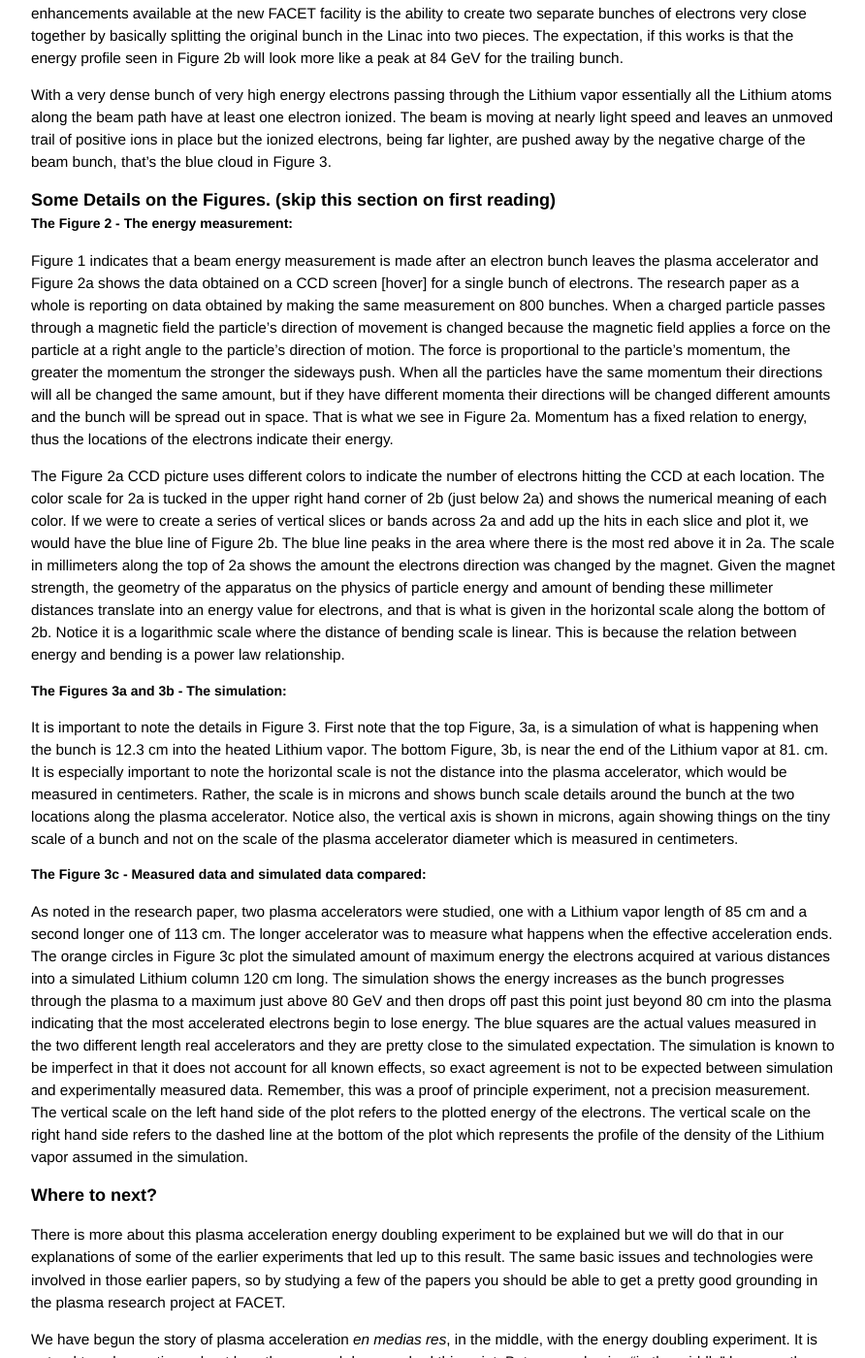
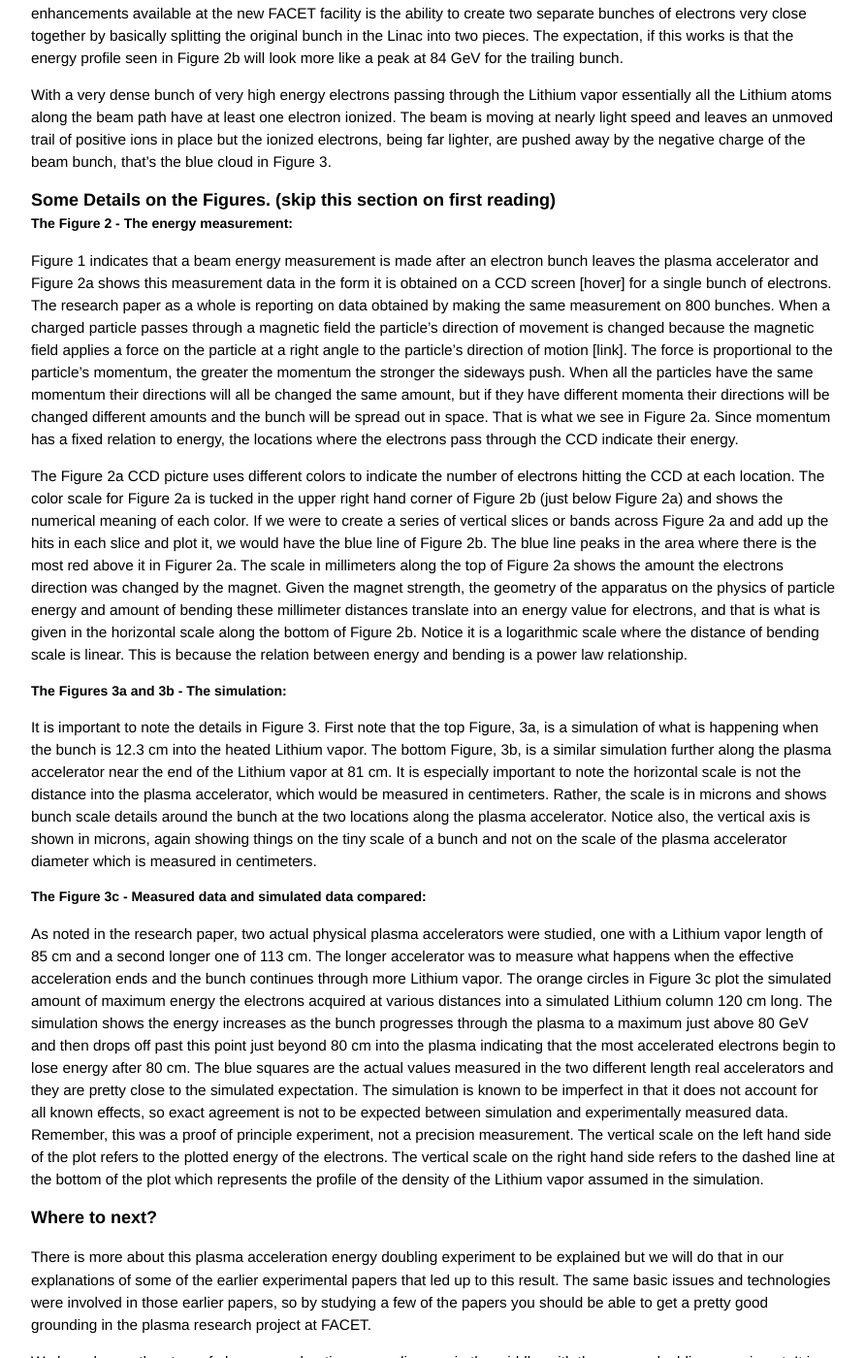
Before and after one commit to grbfacet/facet, a Jekyll site: the page built from energy-doubling-exposition.md, in a window 1280 px wide and 1400 px high, scrolled down 6502 px. Shown: the whole window at 97% size, without its empty margins (193-1085 px from the left). Built offline with Jekyll 4.4.1, drawn with Linux system fonts in a browser that asks for light colours.

Commit message:
Update energy-doubling-exposition.md

```diff
--- a/energy-doubling-exposition.md
+++ b/energy-doubling-exposition.md
@@ -138,22 +138,22 @@ With a very dense bunch of very high energy electrons passing through the Lithiu
 
 ##### The Figure 2 - The energy measurement:
 
-Figure 1 indicates that a beam energy measurement is made after an electron bunch leaves the plasma accelerator and Figure 2a shows the data obtained on a CCD screen [hover] for a single bunch of electrons. The research paper as a whole is reporting on data obtained by making the same measurement on 800 bunches. When a charged particle passes through a magnetic field the particle’s direction of movement is changed because the magnetic field applies a force on the particle at a right angle to the particle’s direction of motion. The force is proportional to the particle’s momentum, the greater the momentum the stronger the sideways push. When all the particles have the same momentum their directions will all be changed the same amount, but if they have different momenta their directions will be changed different amounts and the bunch will be spread out in space. That is what we see in Figure 2a. Momentum has a fixed relation to energy, thus the locations of the electrons indicate their energy.
+Figure 1 indicates that a beam energy measurement is made after an electron bunch leaves the plasma accelerator and Figure 2a shows this measurement data in the form it is obtained on a CCD screen [hover] for a single bunch of electrons. The research paper as a whole is reporting on data obtained by making the same measurement on 800 bunches. When a charged particle passes through a magnetic field the particle’s direction of movement is changed because the magnetic field applies a force on the particle at a right angle to the particle’s direction of motion [link]. The force is proportional to the particle’s momentum, the greater the momentum the stronger the sideways push. When all the particles have the same momentum their directions will all be changed the same amount, but if they have different momenta their directions will be changed different amounts and the bunch will be spread out in space. That is what we see in Figure 2a. Since momentum has a fixed relation to energy, the locations where the electrons pass through the CCD indicate their energy.
 
 
-The Figure 2a CCD picture uses different colors to indicate the number of electrons hitting the CCD at each location. The color scale for 2a is tucked in the upper right hand corner of 2b (just below 2a) and shows the numerical meaning of each color. If we were to create a series of vertical slices or bands across 2a and add up the hits in each slice and plot it, we would have the blue line of Figure 2b. The blue line peaks in the area where there is the most red above it in 2a. The scale in millimeters along the top of 2a shows the amount the electrons direction was changed by the magnet. Given the magnet strength, the geometry of the apparatus on the physics of particle energy and amount of bending these millimeter distances translate into an energy value for electrons, and that is what is given in the horizontal scale along the bottom of 2b. Notice it is a logarithmic scale where the distance of bending scale is linear. This is because the relation between energy and bending is a power law relationship.
+The Figure 2a CCD picture uses different colors to indicate the number of electrons hitting the CCD at each location. The color scale for Figure 2a is tucked in the upper right hand corner of Figure 2b (just below Figure 2a) and shows the numerical meaning of each color. If we were to create a series of vertical slices or bands across Figure 2a and add up the hits in each slice and plot it, we would have the blue line of Figure 2b. The blue line peaks in the area where there is the most red above it in Figurer 2a. The scale in millimeters along the top of Figure 2a shows the amount the electrons direction was changed by the magnet. Given the magnet strength, the geometry of the apparatus on the physics of particle energy and amount of bending these millimeter distances translate into an energy value for electrons, and that is what is given in the horizontal scale along the bottom of Figure 2b. Notice it is a logarithmic scale where the distance of bending scale is linear. This is because the relation between energy and bending is a power law relationship.
 
 ##### The Figures 3a and 3b - The simulation:
 
-It is important to note the details in Figure 3. First note that the top Figure, 3a, is a simulation of what is happening when the bunch is 12.3 cm into the heated Lithium vapor. The bottom Figure, 3b, is near the end of the Lithium vapor at 81. cm. It is especially important to note the horizontal scale is not the distance into the plasma accelerator, which would be measured in centimeters. Rather, the scale is in microns and shows bunch scale details around the bunch at the two locations along the plasma accelerator. Notice also, the vertical axis is shown in microns, again showing things on the tiny scale of a bunch and not on the scale of the plasma accelerator diameter which is measured in centimeters.
+It is important to note the details in Figure 3. First note that the top Figure, 3a, is a simulation of what is happening when the bunch is 12.3 cm into the heated Lithium vapor. The bottom Figure, 3b, is a similar simulation further along the plasma accelerator near the end of the Lithium vapor at 81 cm. It is especially important to note the horizontal scale is not the distance into the plasma accelerator, which would be measured in centimeters. Rather, the scale is in microns and shows bunch scale details around the bunch at the two locations along the plasma accelerator. Notice also, the vertical axis is shown in microns, again showing things on the tiny scale of a bunch and not on the scale of the plasma accelerator diameter which is measured in centimeters.
 
 ##### The Figure 3c - Measured data and simulated data compared:
 
-As noted in the research paper, two plasma accelerators were studied, one with a Lithium vapor length of 85 cm and a second longer one of 113 cm. The longer accelerator was to measure what happens when the effective acceleration ends. The orange circles in Figure 3c plot the simulated amount of maximum energy the electrons acquired at various distances into a simulated Lithium column 120 cm long. The simulation shows the energy increases as the bunch progresses through the plasma to a maximum just above 80 GeV and then drops off past this point just beyond 80 cm into the plasma indicating that the most accelerated electrons begin to lose energy. The blue squares are the actual values measured in the two different length real accelerators and they are pretty close to the simulated expectation. The simulation is known to be imperfect in that it does not account for all known effects, so exact agreement is not to be expected between simulation and experimentally measured data. Remember, this was a proof of principle experiment, not a precision measurement. The vertical scale on the left hand side of the plot refers to the plotted energy of the electrons. The vertical scale on the right hand side refers to the dashed line at the bottom of the plot which represents the profile of the density of the Lithium vapor assumed in the simulation.
+As noted in the research paper, two actual physical plasma accelerators were studied, one with a Lithium vapor length of 85 cm and a second longer one of 113 cm. The longer accelerator was to measure what happens when the effective acceleration ends and the bunch continues through more Lithium vapor. The orange circles in Figure 3c plot the simulated amount of maximum energy the electrons acquired at various distances into a simulated Lithium column 120 cm long. The simulation shows the energy increases as the bunch progresses through the plasma to a maximum just above 80 GeV and then drops off past this point just beyond 80 cm into the plasma indicating that the most accelerated electrons begin to lose energy after 80 cm. The blue squares are the actual values measured in the two different length real accelerators and they are pretty close to the simulated expectation. The simulation is known to be imperfect in that it does not account for all known effects, so exact agreement is not to be expected between simulation and experimentally measured data. Remember, this was a proof of principle experiment, not a precision measurement. The vertical scale on the left hand side of the plot refers to the plotted energy of the electrons. The vertical scale on the right hand side refers to the dashed line at the bottom of the plot which represents the profile of the density of the Lithium vapor assumed in the simulation.
 
 ### Where to next?
 
-There is more about this plasma acceleration energy doubling experiment to be explained but we will do that in our explanations of some of the earlier experiments that led up to this result. The same basic issues and technologies were involved in those earlier papers, so by studying a few of the papers you should be able to get a pretty good grounding in the plasma research project at FACET.
+There is more about this plasma acceleration energy doubling experiment to be explained but we will do that in our explanations of some of the earlier experimental papers that led up to this result. The same basic issues and technologies were involved in those earlier papers, so by studying a few of the papers you should be able to get a pretty good grounding in the plasma research project at FACET.
 
 We have begun the story of plasma acceleration _en medias res_, in the middle, with the energy doubling experiment. It is natural to ask questions about how the research has reached this point. But we emphasize "in the middle" because the research is on going and it is natural to ask where the research is going. For example, it is typically very desirable to have an accelerated beam of particles all have the same energy for most applications and in this experiment we have seen that although enormous gains have been made in creating accelerating gradients the result is a wide spread of beam particle energies.
 
```
